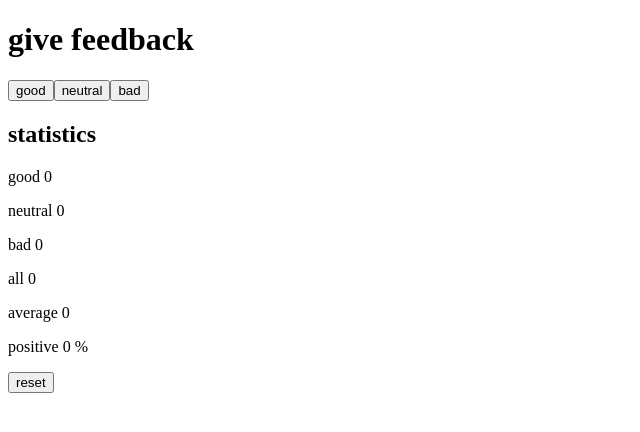
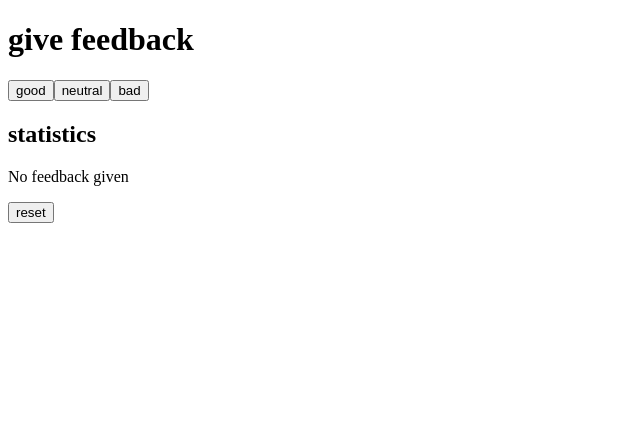
Before and after one commit to orsisam/Fullstackopen, a React (Create React App) app in the folder unicafe/: page / in a window 1280 px wide. Shown: the top 432 px of the page, without its empty margins (0-640 px from the left). Built offline with nearby package versions, Linux system fonts and the light colour scheme.

Commit message:
Part 1.9 display statistics while has feedback

```diff
--- a/unicafe/src/App.js
+++ b/unicafe/src/App.js
@@ -28,6 +28,17 @@
   average,
   positivePercentage,
 }) => {
+  if (totalFeedback === 0) {
+    return (
+      <>
+        <div className='subtitle'>
+          <h2>statistics</h2>
+        </div>
+        <p>No feedback given</p>
+      </>
+    );
+  }
+
   return (
     <>
       <div className='subtitle'>
```
